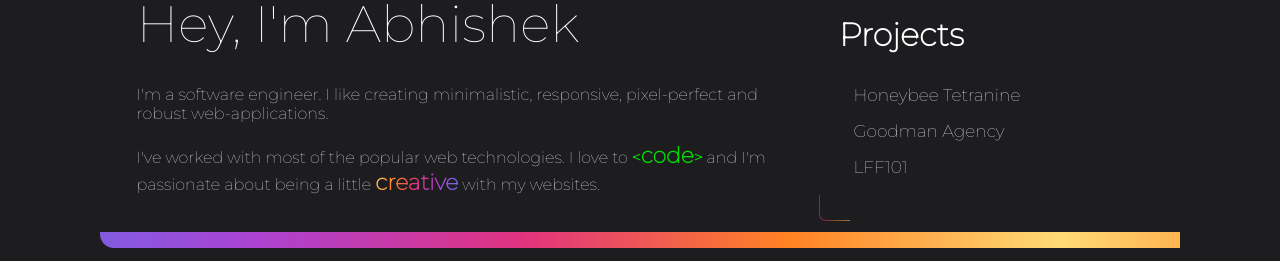
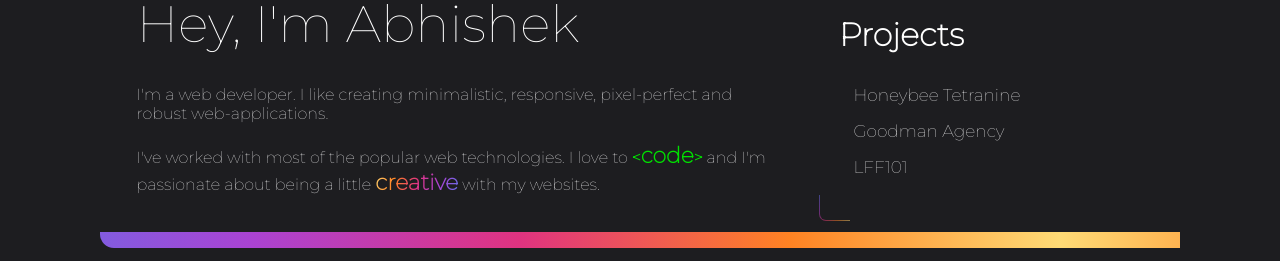
Before and after one commit to dattaabhishek/abhishekdatta.xyz, an Angular app: page / in a window 1280 px wide. Shown: the part 356-617 px from the top of the page. Built offline with nearby package versions, Linux system fonts and the light colour scheme.

Commit message:
minor changes

```diff
--- a/src/app/portfolio/profile/profile.component.ts
+++ b/src/app/portfolio/profile/profile.component.ts
@@ -8,7 +8,7 @@ import { Component } from '@angular/core';
 export class ProfileComponent {
   aboutMe = {
     welcomeMessage: "Hey, I'm Abhishek",
-    introduction: "I'm a software engineer. I like creating minimalistic, responsive, pixel-perfect and robust web-applications."
+    introduction: "I'm a web developer. I like creating minimalistic, responsive, pixel-perfect and robust web-applications."
   }
 
   // array of json (projects)
@@ -21,7 +21,7 @@ export class ProfileComponent {
     },
     {
       projectName: "Goodman Agency",
-      projectUrl: "not hosted",
+      projectUrl: "https://goodmanagency.co/",
       projectDescription: "Goodman Agency is a gym-marketing agency.\nHelped them transform their unfinished website into a fully working markatable web-application.",
       descriptionVisible: false
     },
```
Also changed, not shown: 3 other files (tests, documents, lock files or other folders).
